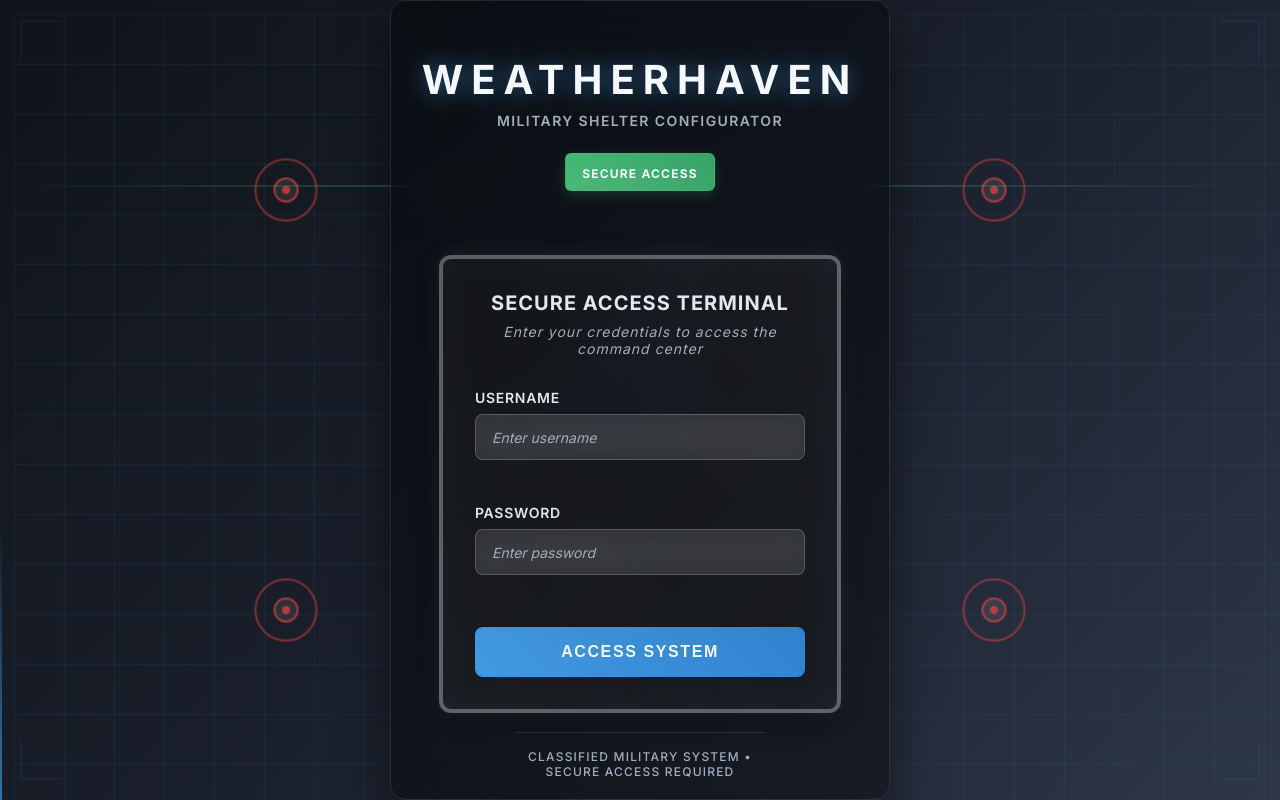
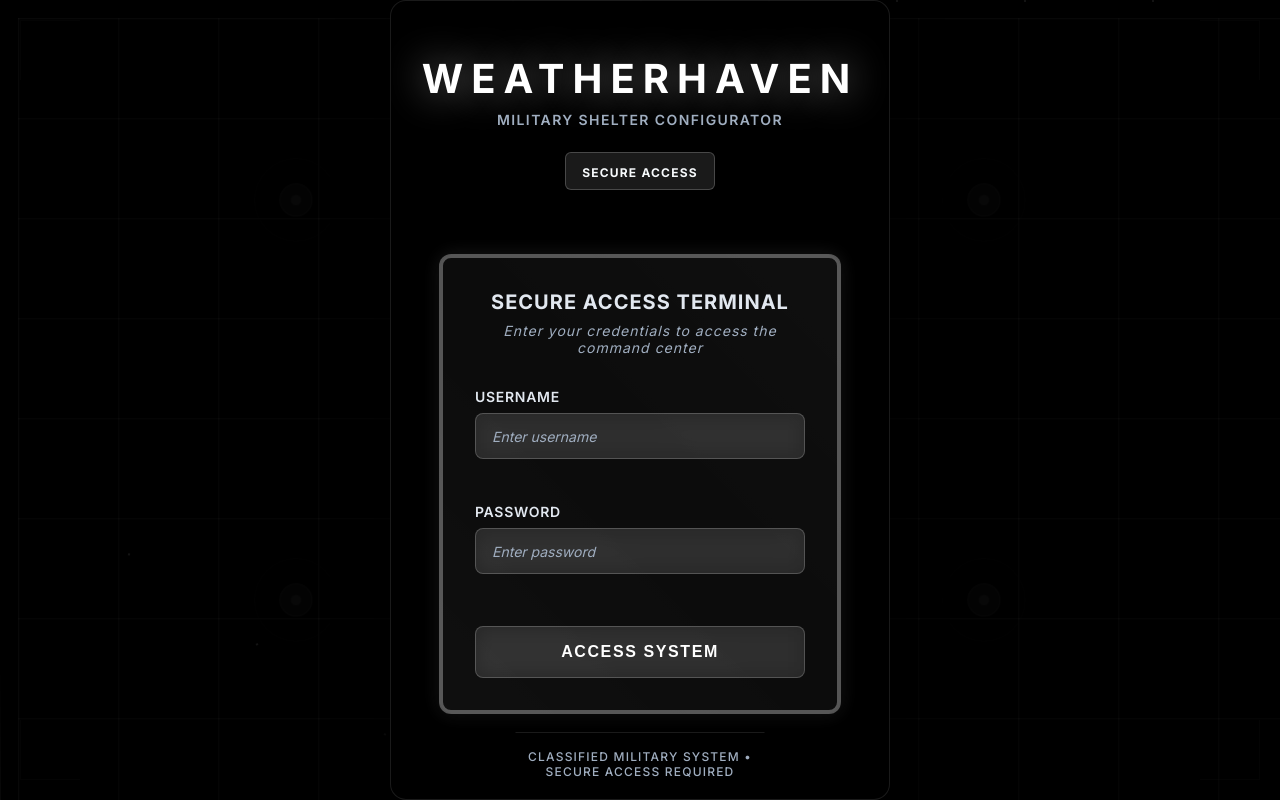
Before and after one commit to Ripper33-debug/weatherhaven-config-rescued, a React (Create React App) app: page / in a window 1280 px wide. Built offline with nearby package versions, Linux system fonts and the light colour scheme.

Commit message:
Refined LoginPage: Clean black design with subtle interactive background elements

```diff
--- a/src/components/LoginPage.css
+++ b/src/components/LoginPage.css
@@ -2,7 +2,7 @@
 
 .login-container {
   min-height: 100vh;
-  background: linear-gradient(135deg, #0f1419 0%, #1a202c 50%, #2d3748 100%);
+  background: #000000;
   display: flex;
   align-items: center;
   justify-content: center;
@@ -28,27 +28,27 @@
   right: 0;
   bottom: 0;
   background-image:
-    linear-gradient(rgba(66, 153, 225, 0.1) 1px, transparent 1px),
-    linear-gradient(90deg, rgba(66, 153, 225, 0.1) 1px, transparent 1px);
-  background-size: 50px 50px;
-  animation: gridMove 20s linear infinite;
+    linear-gradient(rgba(255, 255, 255, 0.03) 1px, transparent 1px),
+    linear-gradient(90deg, rgba(255, 255, 255, 0.03) 1px, transparent 1px);
+  background-size: 100px 100px;
+  animation: gridMove 30s linear infinite;
 }
 
 @keyframes gridMove {
   0% { transform: translate(0, 0); }
-  100% { transform: translate(50px, 50px); }
+  100% { transform: translate(100px, 100px); }
 }
 
 .radar-sweep {
   position: absolute;
   top: 50%;
   left: 50%;
-  width: 300px;
-  height: 300px;
+  width: 400px;
+  height: 400px;
   transform: translate(-50%, -50%);
-  border: 2px solid rgba(66, 153, 225, 0.3);
+  border: 1px solid rgba(255, 255, 255, 0.05);
   border-radius: 50%;
-  animation: radarSweep 4s linear infinite;
+  animation: radarSweep 8s linear infinite;
 }
 
 .radar-sweep::before {
@@ -58,17 +58,17 @@
   left: 50%;
   width: 0;
   height: 0;
-  border-left: 150px solid transparent;
-  border-right: 150px solid transparent;
-  border-bottom: 150px solid rgba(66, 153, 225, 0.1);
+  border-left: 200px solid transparent;
+  border-right: 200px solid transparent;
+  border-bottom: 200px solid rgba(255, 255, 255, 0.02);
   transform: translate(-50%, -50%) rotate(0deg);
-  animation: radarRotate 4s linear infinite;
+  animation: radarRotate 8s linear infinite;
 }
 
 @keyframes radarSweep {
-  0% { opacity: 0.3; }
-  50% { opacity: 0.8; }
-  100% { opacity: 0.3; }
+  0% { opacity: 0.05; }
+  50% { opacity: 0.1; }
+  100% { opacity: 0.05; }
 }
 
 @keyframes radarRotate {
@@ -78,11 +78,11 @@
 
 .targeting-reticle {
   position: absolute;
-  width: 60px;
-  height: 60px;
-  border: 2px solid rgba(239, 68, 68, 0.6);
+  width: 80px;
+  height: 80px;
+  border: 1px solid rgba(255, 255, 255, 0.08);
   border-radius: 50%;
-  animation: reticlePulse 2s ease-in-out infinite;
+  animation: reticlePulse 4s ease-in-out infinite;
 }
 
 .targeting-reticle::before {
@@ -90,9 +90,9 @@
   position: absolute;
   top: 50%;
   left: 50%;
-  width: 20px;
-  height: 20px;
-  border: 2px solid rgba(239, 68, 68, 0.8);
+  width: 30px;
+  height: 30px;
+  border: 1px solid rgba(255, 255, 255, 0.1);
   border-radius: 50%;
   transform: translate(-50%, -50%);
 }
@@ -102,9 +102,9 @@
   position: absolute;
   top: 50%;
   left: 50%;
-  width: 8px;
-  height: 8px;
-  background: rgba(239, 68, 68, 0.9);
+  width: 10px;
+  height: 10px;
+  background: rgba(255, 255, 255, 0.15);
   border-radius: 50%;
   transform: translate(-50%, -50%);
 }
@@ -115,18 +115,18 @@
 .bottom-right { bottom: 10%; right: 10%; }
 
 @keyframes reticlePulse {
-  0%, 100% { transform: scale(1); opacity: 0.6; }
-  50% { transform: scale(1.1); opacity: 1; }
+  0%, 100% { transform: scale(1); opacity: 0.08; }
+  50% { transform: scale(1.05); opacity: 0.15; }
 }
 
 .data-stream {
   position: absolute;
   top: 0;
   right: 0;
-  width: 2px;
+  width: 1px;
   height: 100%;
-  background: linear-gradient(to bottom, transparent, #4299e1, transparent);
-  animation: dataStream 3s linear infinite;
+  background: linear-gradient(to bottom, transparent, rgba(255, 255, 255, 0.1), transparent);
+  animation: dataStream 6s linear infinite;
 }
 
 @keyframes dataStream {
@@ -138,21 +138,21 @@
   position: absolute;
   left: 0;
   right: 0;
-  height: 2px;
-  background: linear-gradient(90deg, transparent, #48bb78, transparent);
-  animation: scanMove 3s ease-in-out infinite;
+  height: 1px;
+  background: linear-gradient(90deg, transparent, rgba(255, 255, 255, 0.1), transparent);
+  animation: scanMove 6s ease-in-out infinite;
 }
 
 @keyframes scanMove {
-  0%, 100% { opacity: 0.3; }
-  50% { opacity: 1; }
+  0%, 100% { opacity: 0.05; }
+  50% { opacity: 0.1; }
 }
 
 .corner-accent {
   position: absolute;
-  width: 40px;
-  height: 40px;
-  border: 2px solid rgba(66, 153, 225, 0.4);
+  width: 60px;
+  height: 60px;
+  border: 1px solid rgba(255, 255, 255, 0.08);
 }
 
 .corner-accent.top-left {
@@ -187,14 +187,14 @@
 .login-content {
   position: relative;
   z-index: 10;
-  background: rgba(0, 0, 0, 0.4);
-  backdrop-filter: blur(20px);
+  background: rgba(0, 0, 0, 0.8);
+  backdrop-filter: blur(10px);
   border: 1px solid rgba(255, 255, 255, 0.1);
   border-radius: 1rem;
   padding: 3rem;
   max-width: 500px;
   width: 90%;
-  box-shadow: 0 25px 50px rgba(0, 0, 0, 0.5);
+  box-shadow: 0 25px 50px rgba(0, 0, 0, 0.8);
   animation: loginFadeIn 1s ease-out;
 }
 
@@ -222,16 +222,16 @@
 .system-title {
   font-size: 2.5rem;
   font-weight: 900;
-  color: #f7fafc;
+  color: #ffffff;
   margin: 0;
   letter-spacing: 0.2em;
-  text-shadow: 0 0 20px rgba(66, 153, 225, 0.5);
-  animation: titleGlow 3s ease-in-out infinite;
+  text-shadow: 0 0 30px rgba(255, 255, 255, 0.3);
+  animation: titleGlow 4s ease-in-out infinite;
 }
 
 @keyframes titleGlow {
-  0%, 100% { text-shadow: 0 0 20px rgba(66, 153, 225, 0.5); }
-  50% { text-shadow: 0 0 30px rgba(66, 153, 225, 0.8); }
+  0%, 100% { text-shadow: 0 0 30px rgba(255, 255, 255, 0.3); }
+  50% { text-shadow: 0 0 40px rgba(255, 255, 255, 0.5); }
 }
 
 .system-subtitle {
@@ -245,12 +245,12 @@
 
 .security-badge {
   display: inline-block;
-  background: linear-gradient(45deg, #48bb78, #38a169);
+  background: rgba(255, 255, 255, 0.1);
   padding: 0.5rem 1rem;
   border-radius: 0.375rem;
   margin-top: 1rem;
-  border: 1px solid rgba(72, 187, 120, 0.3);
-  box-shadow: 0 4px 12px rgba(72, 187, 120, 0.2);
+  border: 1px solid rgba(255, 255, 255, 0.2);
+  box-shadow: 0 4px 12px rgba(0, 0, 0, 0.3);
 }
 
 .badge-text {
@@ -356,9 +356,9 @@
 
 /* Login Button */
 .login-button {
-  background: linear-gradient(45deg, #4299e1, #3182ce);
-  border: none;
-  color: #f7fafc;
+  background: rgba(255, 255, 255, 0.1);
+  border: 1px solid rgba(255, 255, 255, 0.2);
+  color: #ffffff;
   padding: 1rem 2rem;
   border-radius: 0.5rem;
   font-size: 1rem;
@@ -392,9 +392,10 @@
 }
 
 .login-button:hover {
-  background: linear-gradient(45deg, #3182ce, #2c5282);
+  background: rgba(255, 255, 255, 0.2);
+  border-color: rgba(255, 255, 255, 0.3);
   transform: translateY(-2px);
-  box-shadow: 0 8px 25px rgba(66, 153, 225, 0.3);
+  box-shadow: 0 8px 25px rgba(0, 0, 0, 0.5);
 }
 
 .login-button:active {
@@ -505,6 +506,53 @@
   outline-offset: 2px;
 }
 
+/* Floating Particles */
+.floating-particles {
+  position: absolute;
+  top: 0;
+  left: 0;
+  right: 0;
+  bottom: 0;
+  pointer-events: none;
+  z-index: 2;
+}
+
+.particle {
+  position: absolute;
+  width: 2px;
+  height: 2px;
+  background: rgba(255, 255, 255, 0.1);
+  border-radius: 50%;
+  animation: float 20s linear infinite;
+}
+
+.particle:nth-child(1) { left: 10%; animation-delay: 0s; }
+.particle:nth-child(2) { left: 20%; animation-delay: 2s; }
+.particle:nth-child(3) { left: 30%; animation-delay: 4s; }
+.particle:nth-child(4) { left: 40%; animation-delay: 6s; }
+.particle:nth-child(5) { left: 50%; animation-delay: 8s; }
+.particle:nth-child(6) { left: 60%; animation-delay: 10s; }
+.particle:nth-child(7) { left: 70%; animation-delay: 12s; }
+.particle:nth-child(8) { left: 80%; animation-delay: 14s; }
+.particle:nth-child(9) { left: 90%; animation-delay: 16s; }
+
+@keyframes float {
+  0% {
+    transform: translateY(100vh) rotate(0deg);
+    opacity: 0;
+  }
+  10% {
+    opacity: 1;
+  }
+  90% {
+    opacity: 1;
+  }
+  100% {
+    transform: translateY(-100px) rotate(360deg);
+    opacity: 0;
+  }
+}
+
 /* High Contrast Mode Support */
 @media (prefers-contrast: high) {
   .login-container {
--- a/src/components/LoginPage.tsx
+++ b/src/components/LoginPage.tsx
@@ -69,6 +69,19 @@
         <div className="corner-accent top-right"></div>
         <div className="corner-accent bottom-left"></div>
         <div className="corner-accent bottom-right"></div>
+      </div>
+
+      {/* Floating Particles */}
+      <div className="floating-particles">
+        <div className="particle"></div>
+        <div className="particle"></div>
+        <div className="particle"></div>
+        <div className="particle"></div>
+        <div className="particle"></div>
+        <div className="particle"></div>
+        <div className="particle"></div>
+        <div className="particle"></div>
+        <div className="particle"></div>
       </div>
 
       {/* Main login form */}
```
